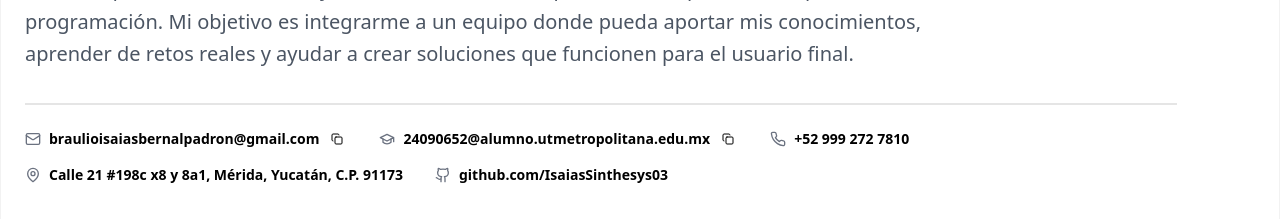
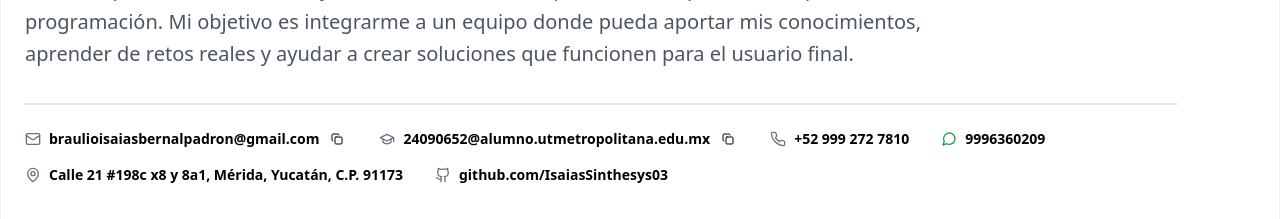
Before and after one commit to IsaiasSinthesys03/Portafolio_Estadias_Web, a React (Vite) app: page / in a window 1280 px wide. Shown: the part 820-1039 px from the top of the page. Built offline with nearby package versions, Linux system fonts and the light colour scheme.

Commit message:
feat: show WhatsApp in header and remove contact button

```diff
--- a/App.jsx
+++ b/App.jsx
@@ -484,6 +484,16 @@ export default function Portfolio() {
                   </button>
                 </div>
                 <span className="flex items-center gap-2 text-sm print:text-[9px] font-bold"><Phone className="w-4 h-4 print:w-3 print:h-3 text-gray-500" /> {portfolioData.header.contact.phone}</span>
+                <span className="flex items-center gap-2 text-sm print:text-[9px] font-bold">
+                  <MessageCircle className="w-4 h-4 print:w-3 print:h-3 text-green-600" />
+                  <a
+                    href={`https://wa.me/52${portfolioData.header.contact.whatsapp}`}
+                    target="_blank" rel="noopener noreferrer"
+                    className="hover:underline"
+                  >
+                    {portfolioData.header.contact.whatsapp}
+                  </a>
+                </span>
                 <span className="flex items-center gap-2 text-sm print:text-[9px] font-bold"><MapPin className="w-4 h-4 print:w-3 print:h-3 text-gray-500" /> {portfolioData.header.contact.location}</span>
                 <span className="flex items-center gap-2 text-sm print:text-[9px] font-bold"><Github className="w-4 h-4 print:w-3 print:h-3 text-gray-500" /> github.com/IsaiasSinthesys03</span>
               </div>
@@ -886,14 +896,7 @@ export default function Portfolio() {
           </div>
 
           <div className="flex flex-col gap-4 w-full md:w-auto">
-            <a
-              href={`mailto:${portfolioData.header.contact.email}`}
-              onMouseEnter={() => setIsHovering(true)} onMouseLeave={() => setIsHovering(false)}
-              className="flex items-center justify-between gap-8 border-2 border-white bg-white text-black px-8 py-5 hover:bg-transparent hover:text-white transition-all duration-300 group"
-            >
-              <span className="font-black tracking-widest uppercase text-sm">Contactar Ahora</span>
-              <ArrowRight className="w-5 h-5 transform group-hover:translate-x-2 transition-transform" />
-            </a>
+
 
             {/* Solo se mantuvo tu perfil principal */}
             <div className="flex flex-col gap-2">
```
